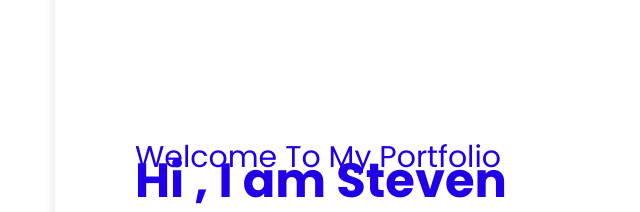
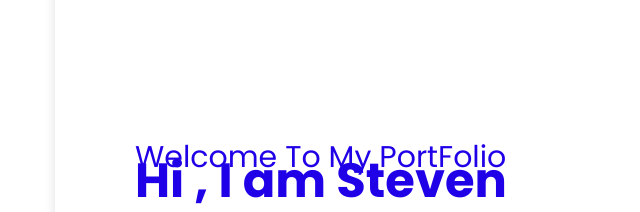
Before and after one commit to damir0606/damir0606, a website built with Parcel: page index.html in a window 1280 px wide. Shown: the part 940-1152 px from the top of the page, 20-660 px from the left. Built offline with nearby package versions, Linux system fonts and the light colour scheme; files whose address does not match are found by name.

Commit message:
Update index.html

```diff
--- a/index.html
+++ b/index.html
@@ -22,7 +22,7 @@
       <div class="projects">Projects</div>
       <div class="contacts">Contacts</div>
       <div class="hire-me">Hire Me</div>
-      <div class="welcome-to-my">Welcome To My Portfolio</div>
+      <div class="welcome-to-my">Welcome To My PortFolio</div>
       <b class="hi-i">Hi , I am Steven UI/UX </b>
       <b class="designer">Designer</b>
       <div class="lorem-ipsum-dolar">
```
